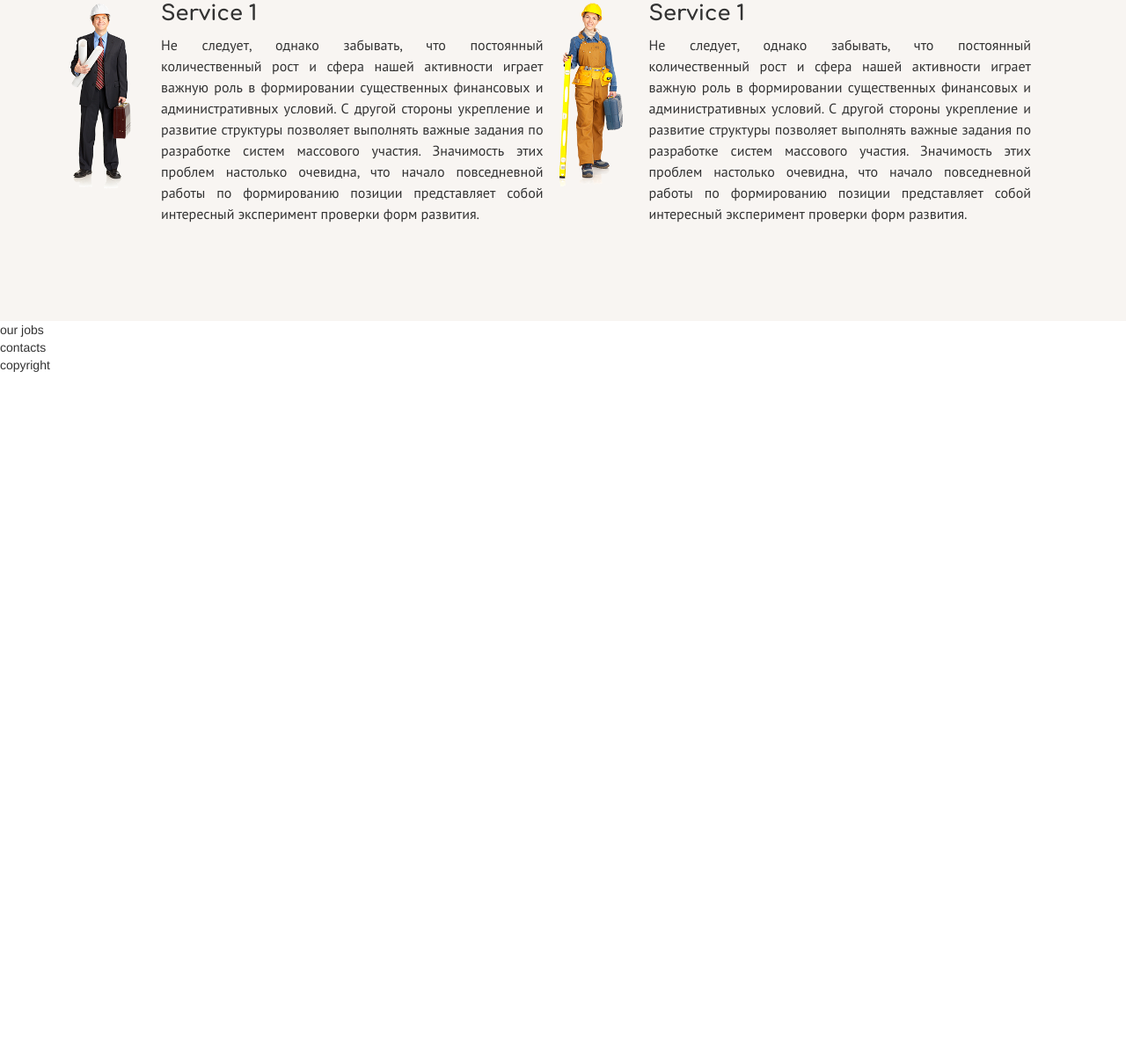
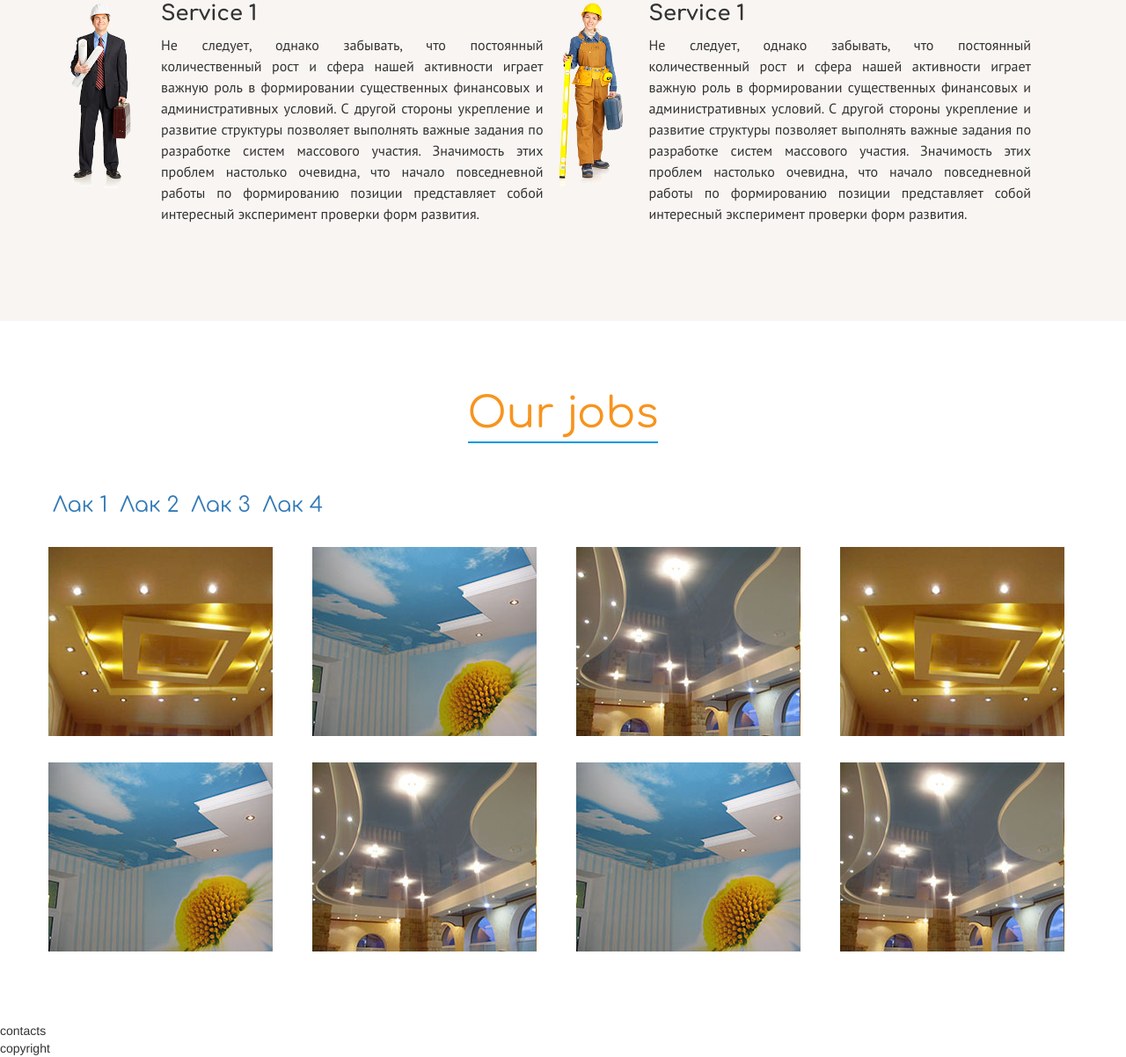
Before and after one commit to ruslankus/geros_lubos_template, a plain HTML site: page index.html in a window 1280 px wide. Shown: the part 1114-2316 px from the top of the page at 88% size. Before the commit the page ends 1539 px from the top, so only its background shows below. Drawn offline with Linux system fonts and the light colour scheme.

Commit message:
our jobs - all transformations done

```diff
--- a/index.html
+++ b/index.html
@@ -61,8 +61,73 @@
     </div>
 </section>
 
-<section>
-	our jobs
+<section id="our_jobs">
+	<div class="container-fluid">
+    	<div class="row">
+        	<div class="header-holder col-xs-8 col-xs-offset-2 clearfix ">
+            	<h2 class="text-center"><span>Our jobs</span></h2>
+            </div><!--/holder -->
+        </div>
+
+        <div class="row filter-holder">
+        	<ul class="col-xs-12">
+            	<li><a href="#">Лак 1</a></li>
+            	<li><a href="#">Лак 2</a></li>
+            	<li><a href="#">Лак 3</a></li>
+            	<li><a href="#">Лак 4</a></li>
+            </ul>
+        </div>
+        <div class="row gallery-holder clearfix">
+        	<div class="col-xs-4 col-sm-3 photo-holder">
+            	<a href="#">
+                	<img src="img/example1.jpg" alt="" >
+                </a>
+            </div><!--/photo-holder -->
+
+        	<div class="col-xs-4 col-sm-3 photo-holder">
+            	<a href="#">
+                	<img src="img/example2.jpg" alt="" >
+                </a>
+            </div><!--/photo-holder -->
+
+        	<div class="col-xs-4 col-sm-3 photo-holder">
+            	<a href="#">
+                	<img src="img/example3.jpg" alt="" >
+                </a>
+            </div><!--/photo-holder -->
+
+        	<div class="col-xs-4 col-sm-3 photo-holder">
+            	<a href="#">
+                	<img src="img/example1.jpg" alt="" >
+                </a>
+            </div><!--/photo-holder -->
+
+        	<div class="col-xs-4 col-sm-3 photo-holder">
+            	<a href="#">
+                	<img src="img/example2.jpg" alt="" >
+                </a>
+            </div><!--/photo-holder -->
+
+        	<div class="col-xs-4 col-sm-3 photo-holder">
+            	<a href="#">
+                	<img src="img/example3.jpg" alt="" >
+                </a>
+            </div><!--/photo-holder -->
+
+        	<div class="col-xs-4 col-sm-3 photo-holder">
+            	<a href="#">
+                	<img src="img/example2.jpg" alt="" >
+                </a>
+            </div><!--/photo-holder -->
+
+        	<div class="col-xs-4 col-sm-3 photo-holder">
+            	<a href="#">
+                	<img src="img/example3.jpg" alt="" >
+                </a>
+            </div><!--/photo-holder -->
+
+        </div>
+    </div>
 </section>
 
 <section>
--- /dev/null
+++ b/sass/_our_jobs.scss
@@ -0,0 +1,101 @@
+#our_jobs {
+    padding-bottom: 20px;
+    @media (min-width:$screen-md) {
+        padding-bottom: 50px;
+    }
+
+    & > div {
+        max-width: 1200px;
+        margin-right: auto;
+        margin-left: auto;
+    }
+
+    div {
+
+        .row {
+
+           h2 {
+               @include font_Comfortaa;
+               color:#f7941e;
+               font-size: 24px;
+               margin-bottom: 60px;
+
+               @media (min-width:$screen-sm) {
+                   margin-top: 70px;
+                   font-size: 36px;
+               }
+
+               @media (min-width:$screen-md) {
+                   font-size: 48px;
+                   margin-top: 80px;
+               }
+
+               span {
+                   border-bottom: 2px solid #009ade;
+                   padding-bottom: 5px;
+               }
+
+           }
+        }
+
+
+        .filter-holder {
+            margin-bottom: 20px;
+            ul {
+                list-style: none;
+                text-align: center;
+                @media (min-width:$screen-sm) {
+                    text-align: left;
+                }
+                li {
+                    display: inline-block;
+                    padding-right: 5px;
+                    padding-left: 5px;
+                    a{
+                        @include font_Comfortaa;
+                        font-weight: 400;
+                        font-size: 16px;
+                        @media (min-width:$screen-sm) {
+                            font-size: 20px;
+                        }
+
+                        @media (min-width:$screen-md) {
+                            font-size: 24px;
+                        }
+                    }
+                }
+            }
+        }
+
+        .gallery-holder {
+
+            .col-xs-4 {
+                width: 50%;
+                @media (min-width:$screen-xs) {
+                    width: 33.3333%;
+                }
+
+            }
+
+            .col-sm-3 {
+                @media (min-width:$screen-sm) {
+                    width: 25%;
+                }
+            }
+
+            .photo-holder {
+                margin-bottom: 30px;
+                a {
+                    width: 100%;
+                    display:block;
+                    img {
+                        display: block;
+                        max-width: 100%;
+                    }
+                }
+
+
+            }
+        }
+    }
+}
--- a/sass/_services.scss
+++ b/sass/_services.scss
@@ -1,5 +1,6 @@
 #services {
         background-color: #f8f5f2;
+
     div {
         max-width: 1200px;
         margin-right: auto;
--- a/sass/style.scss
+++ b/sass/style.scss
@@ -5,3 +5,6 @@
 @import "_header";
 /* ---------- services start ----------*/
 @import "_services";
+
+/* ---------- out jobs start ----------*/
+@import "our_jobs";
```
Also changed, not shown: css/style.css, img/example1.jpg (added), img/example2.jpg (added), img/example3.jpg (added), 1 other file.
